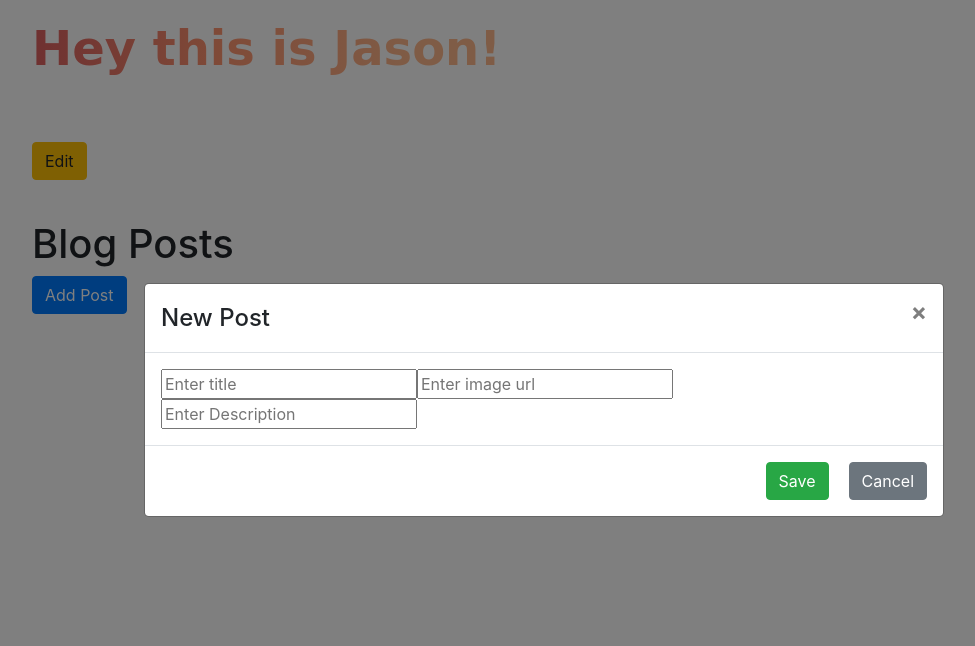
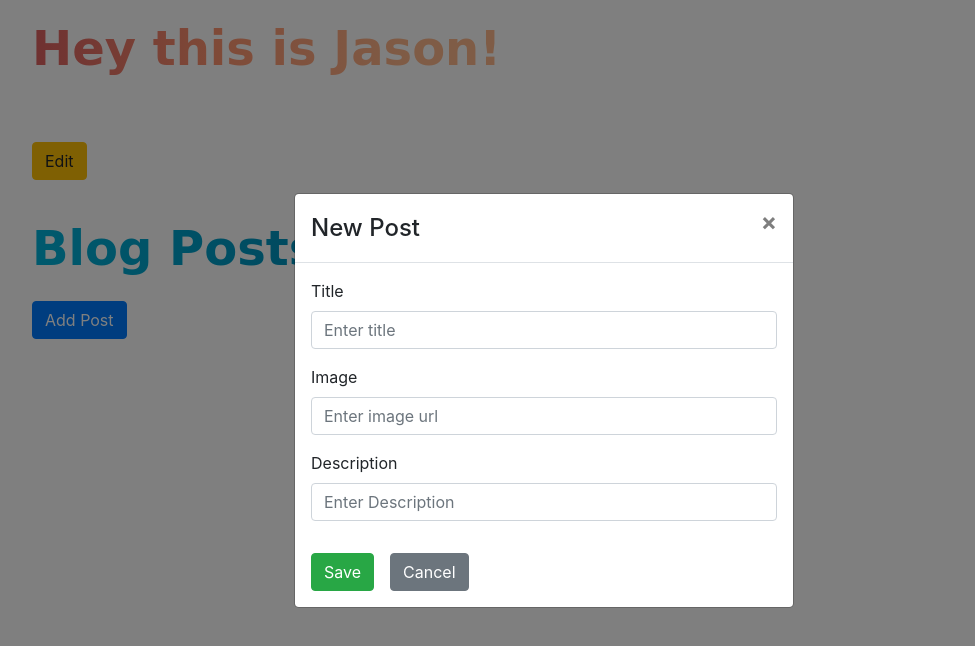
Before and after one commit to jasont2022/dynamic-website, a React (Vite) app: page / in a window 1280 px wide. Both pictures are taken after a click on the button "Add Post". Shown: the top 646 px of the page, without its empty margins (96-1071 px from the left). Built offline with nearby package versions, Linux system fonts and the light colour scheme.

Commit message:
finished styling web page

```diff
--- a/src/components/AddBlogPost.js
+++ b/src/components/AddBlogPost.js
@@ -3,8 +3,7 @@
 /* eslint-disable react/jsx-props-no-spreading */
 /* eslint-disable react/jsx-filename-extension */
 import React, { useState } from 'react'
-import s from 'styled-components'
-import { Button, Modal } from 'react-bootstrap'
+import { Button, Modal, Form } from 'react-bootstrap'
 
 const AddBlogPost = props => {
   const [title, setTitle] = useState('')
@@ -14,7 +13,7 @@ const AddBlogPost = props => {
   return (
     <Modal
       {...props}
-      size="lg"
+      size="md"
       aria-labelledby="contained-modal-title-vcenter"
       centered
     >
@@ -24,28 +23,36 @@ const AddBlogPost = props => {
         </Modal.Title>
       </Modal.Header>
       <Modal.Body>
-        <input
+        <Form.Group controlId="formBasicTitle">
+          <Form.Label>Title</Form.Label>
+          <Form.Control
             type="text"
             placeholder="Enter title"
             value={title}
             onChange={e => setTitle(e.target.value)}
           />
-        <input
+        </Form.Group>
+        <Form.Group controlId="formBasicImgUrl">
+          <Form.Label>Image</Form.Label>
+          <Form.Control
             type="text"
             placeholder="Enter image url"
             value={img}
             onChange={e => setImg(e.target.value)}
           />
-        <input
+        </Form.Group>
+        <Form.Group controlId="formBasicDescription">
+          <Form.Label>Description</Form.Label>
+          <Form.Control
             type="text"
             placeholder="Enter Description"
             value={desc}
             onChange={e => setDesc(e.target.value)}
           />
-      </Modal.Body>
-      <Modal.Footer>
+        </Form.Group>
         <Button
           variant="success"
+          style={{ marginTop: '1rem' }}
           onClick={() => {
             props.addpost(title, img, desc)
             props.onHide()
@@ -55,12 +62,12 @@ const AddBlogPost = props => {
         </Button>
         <Button
           variant="secondary"
-          style={{ marginLeft: '1rem' }}
+          style={{ marginLeft: '1rem', marginTop: '1rem' }}
           onClick={props.onHide}
         >
           Cancel
         </Button>
-      </Modal.Footer>
+      </Modal.Body>
     </Modal>
   )
 }
--- a/src/components/AddIntro.js
+++ b/src/components/AddIntro.js
@@ -1,7 +1,6 @@
 /* eslint-disable react/prop-types */
 /* eslint-disable react/jsx-filename-extension */
 import React, { useState } from 'react'
-import s from 'styled-components'
 import { Button, Form } from 'react-bootstrap'
 
 const AddIntro = ({
--- a/src/components/App.js
+++ b/src/components/App.js
@@ -6,6 +6,7 @@ import BlogPosts from './BlogPosts'
 
 const Container = s.div`
   width: 80%;
+  box-sizing: border-box;
   margin: 20px auto;
 `
 
--- a/src/components/BlogPost.js
+++ b/src/components/BlogPost.js
@@ -2,38 +2,47 @@
 /* eslint-disable react/prop-types */
 /* eslint-disable react/jsx-filename-extension */
 import React, { useState } from 'react'
-import s from 'styled-components'
-import { Button } from 'react-bootstrap'
+import { Button, Card, Form } from 'react-bootstrap'
 
 const BlogPost = ({
-  title, id, imgURL, description, editPost, deletePost,
+  title, id, image, description, editPost, deletePost,
 }) => {
   const [isEdit, setIsEdit] = useState(false)
   const [name, setName] = useState(title)
-  const [img, setImg] = useState(imgURL)
+  const [img, setImg] = useState(image)
   const [desc, setDesc] = useState(description)
 
   if (isEdit) {
     return (
-      <div>
-        <input
+      <Card border="primary" style={{ width: '18rem' }}>
+        <Card.Body>
+          <Form.Group controlId="formBasicTitle">
+            <Form.Label>Title</Form.Label>
+            <Form.Control
               type="text"
               placeholder="Enter title"
               value={name}
               onChange={e => setName(e.target.value)}
             />
-        <input
+          </Form.Group>
+          <Form.Group controlId="formBasicImgUrl">
+            <Form.Label>Image</Form.Label>
+            <Form.Control
               type="text"
               placeholder="Enter image url"
               value={img}
               onChange={e => setImg(e.target.value)}
             />
-        <input
+          </Form.Group>
+          <Form.Group controlId="formBasicDescription">
+            <Form.Label>Description</Form.Label>
+            <Form.Control
               type="text"
               placeholder="Enter Description"
               value={desc}
               onChange={e => setDesc(e.target.value)}
             />
+          </Form.Group>
           <Button
             variant="success"
             onClick={() => {
@@ -50,17 +59,26 @@ const BlogPost = ({
           >
             Cancel
           </Button>
-        <Button variant="danger" onClick={() => deletePost(id)}>Delete Post</Button>
-      </div>
+          <Button
+            variant="danger"
+            style={{ marginTop: '1rem', width: '100%' }}
+            onClick={() => deletePost(id)}
+          >
+            Delete Post
+          </Button>
+        </Card.Body>
+      </Card>
     )
   }
   return (
-    <div>
-      <h2>Post #{id}: {title}</h2>
-      <img src={imgURL} alt=" " />
-      <p>{description}</p>
+    <Card border="primary" style={{ width: '18rem' }}>
+      <Card.Img variant="top" src={image} />
+      <Card.Body>
+        <Card.Title>Post #{id}: {title}</Card.Title>
+        <Card.Text>{description}</Card.Text>
         <Button variant="warning" onClick={() => setIsEdit(true)}>Edit Post</Button>
-    </div>
+      </Card.Body>
+    </Card>
   )
 }
 
--- a/src/components/BlogPosts.js
+++ b/src/components/BlogPosts.js
@@ -10,6 +10,23 @@ import { addPost, editPost, deletePost } from '../actions'
 import BlogPost from './BlogPost'
 import AddBlogPost from './AddBlogPost'
 
+const Title = s.h1`
+  font-size: 48px;
+  font-weight: 800;
+  font-family: "Comic Sans MS", cursive, sans-serif;
+  background: linear-gradient(to right, #00B4DB, #0083B0 40%);
+  -webkit-background-clip: text;
+  -webkit-text-fill-color: transparent;
+`
+
+const PostsWrapper = s.div`
+  margin-top: 1rem;
+  display: grid;
+  grid-template-columns: repeat(3, 1fr);
+  grid-gap: 1rem;
+  grid-auto-rows: minmax(300px, auto);
+`
+
 const BlogPosts = ({
   posts, dispatchAddPost, dispatchEditPost, dispatchDeletePost,
 }) => {
@@ -17,7 +34,8 @@ const BlogPosts = ({
 
   return (
     <div>
-      <h1>Blog Posts</h1>
+      <Title>Blog Posts</Title>
+      <PostsWrapper>
         {posts.map(post => (
           <BlogPost {...post}
             key={post.id}
@@ -25,8 +43,10 @@ const BlogPosts = ({
             deletePost={dispatchDeletePost}
           />
         ))}
+      </PostsWrapper>
       <Button
         variant="primary"
+        style={{ marginTop: '0.5rem' }}
         onClick={() => setModalShow(true)}
       >
         Add Post
```
Lines whose indentation alone changed are shown as unchanged.
